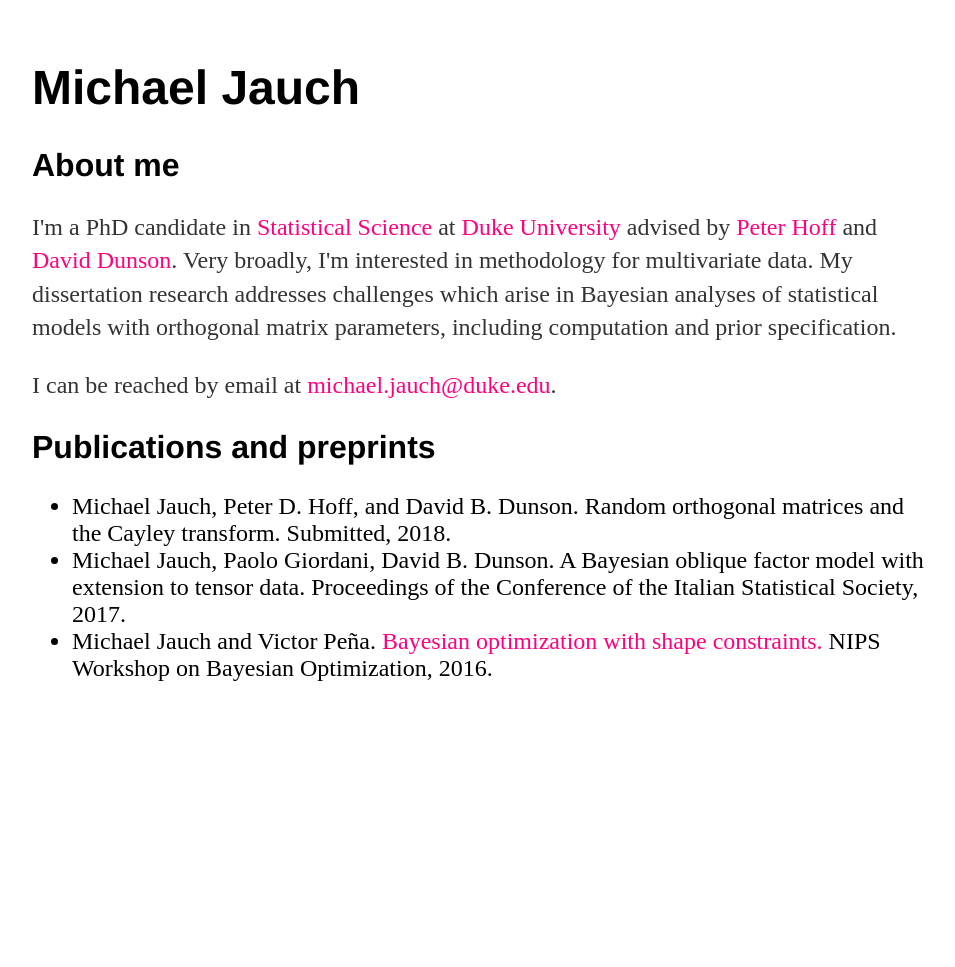
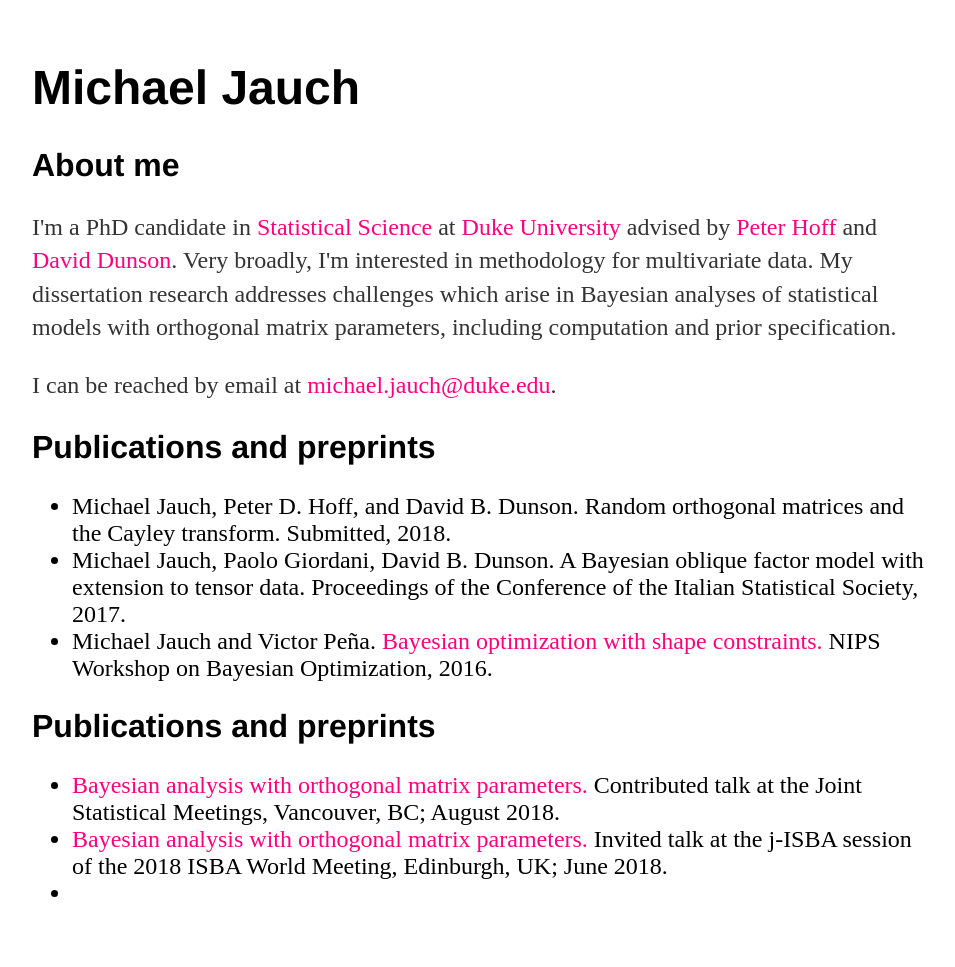
Before and after one commit to michaeljauch/michaeljauch.github.io, a Jekyll site: the page built from index.html, in a window 1280 px wide. Shown: the whole page, without its empty margins (160-1115 px from the left). Built offline with Jekyll 4.4.1, drawn with Linux system fonts in a browser that asks for light colours; before the commit the page ends 900 px from its top, so only the background shows below that.

Commit message:
forgot to include index file

```diff
--- a/index.html
+++ b/index.html
@@ -13,5 +13,11 @@ title: Michael Jauch
   		<li> Michael Jauch,  Paolo Giordani, David B. Dunson. A Bayesian oblique factor model with extension to tensor data. Proceedings of the Conference of the Italian Statistical Society, 2017. </li>
   		<li>Michael Jauch and Victor Peña. <a href="https://arxiv.org/abs/1612.08915" style="color:#FF007F;">Bayesian optimization with shape constraints.</a> NIPS Workshop on Bayesian Optimization, 2016.</li>
 	</ul>
+	<h2>Publications and preprints</h2>
+	<ul style="font-size:1.5em">
+  		<li> <a href="http://michaeljauch.github.io/JSM2018.pdf" style="color:#FF007F;">Bayesian analysis with orthogonal matrix parameters.</a> Contributed talk at the Joint Statistical Meetings, Vancouver, BC; August 2018. </li>
+  		<li><a href="http://michaeljauch.github.io/ISBA2018.pdf" style="color:#FF007F;">Bayesian analysis with orthogonal matrix parameters.</a> Invited talk at the j-ISBA session of the 2018 ISBA World Meeting, Edinburgh, UK; June 2018. </li>
+  		<li></li>
+	</ul>
 
 </div><!-- /.blurb -->
```
